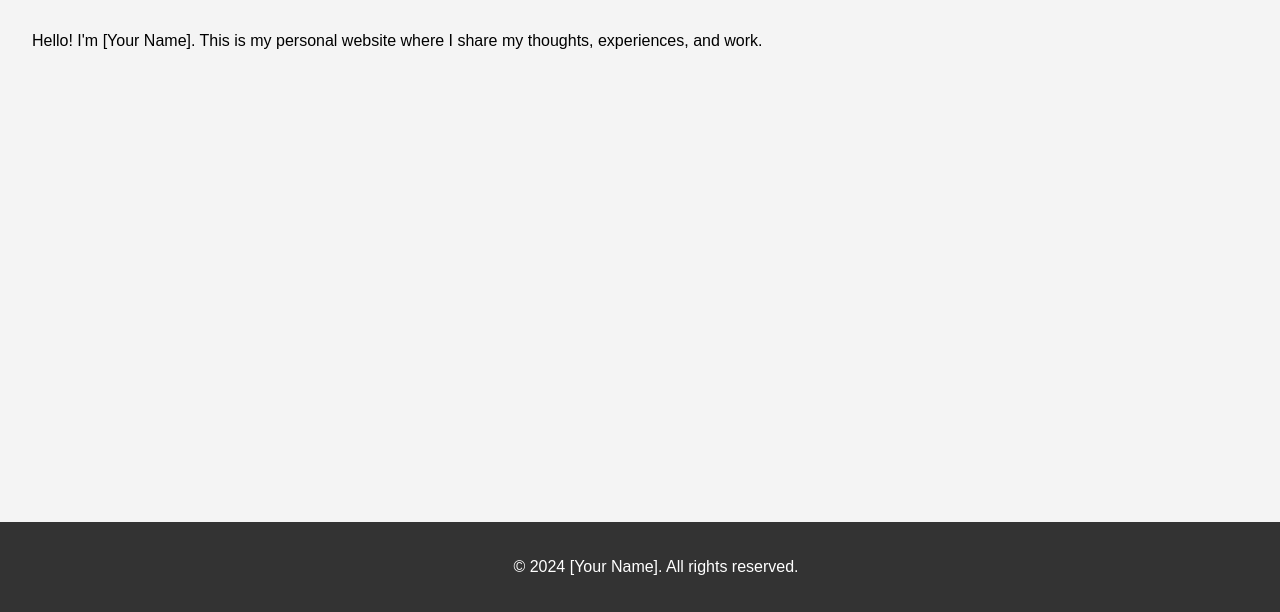
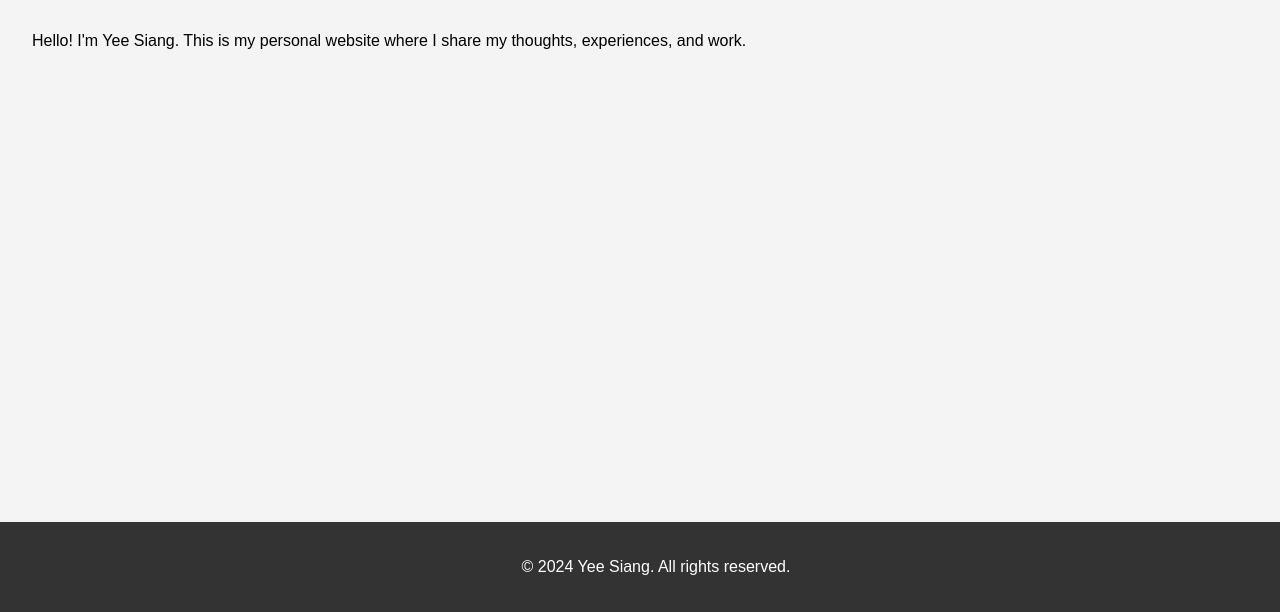
Before and after one commit to MSiang03/ImSiang.github.io, a plain HTML site: page index.html in a window 1280 px wide. Shown: the part 188-800 px from the top of the page. Drawn offline with Linux system fonts and the light colour scheme.

Commit message:
Update index.html

```diff
--- a/index.html
+++ b/index.html
@@ -20,10 +20,10 @@
     </header>
     <main>
         <h1>Welcome to My Personal Website</h1>
-        <p>Hello! I'm [Your Name]. This is my personal website where I share my thoughts, experiences, and work.</p>
+        <p>Hello! I'm Yee Siang. This is my personal website where I share my thoughts, experiences, and work.</p>
     </main>
     <footer>
-        <p>&copy; 2024 [Your Name]. All rights reserved.</p>
+        <p>&copy; 2024 Yee Siang. All rights reserved.</p>
     </footer>
     <script src="js/script.js"></script>
 </body>
```
